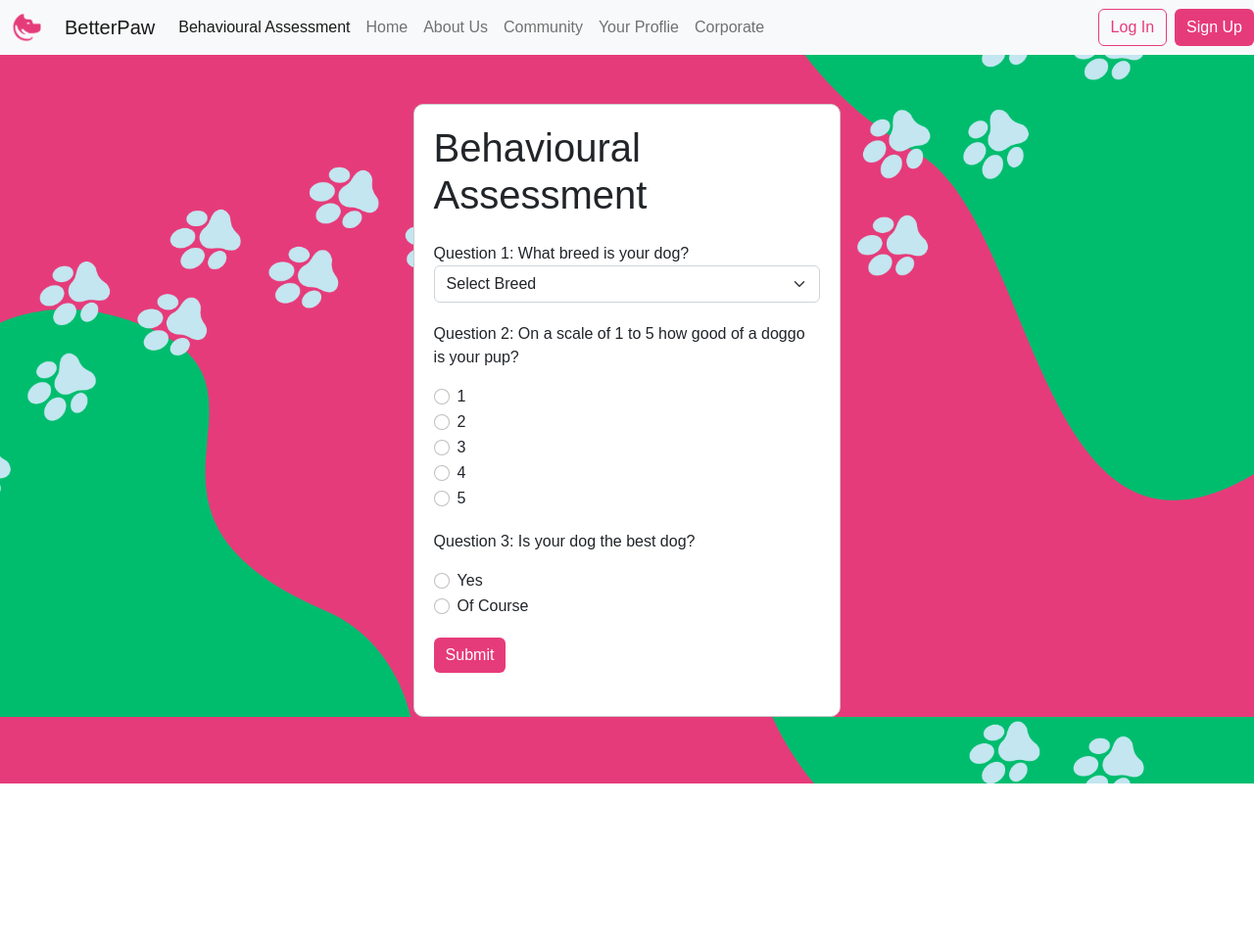
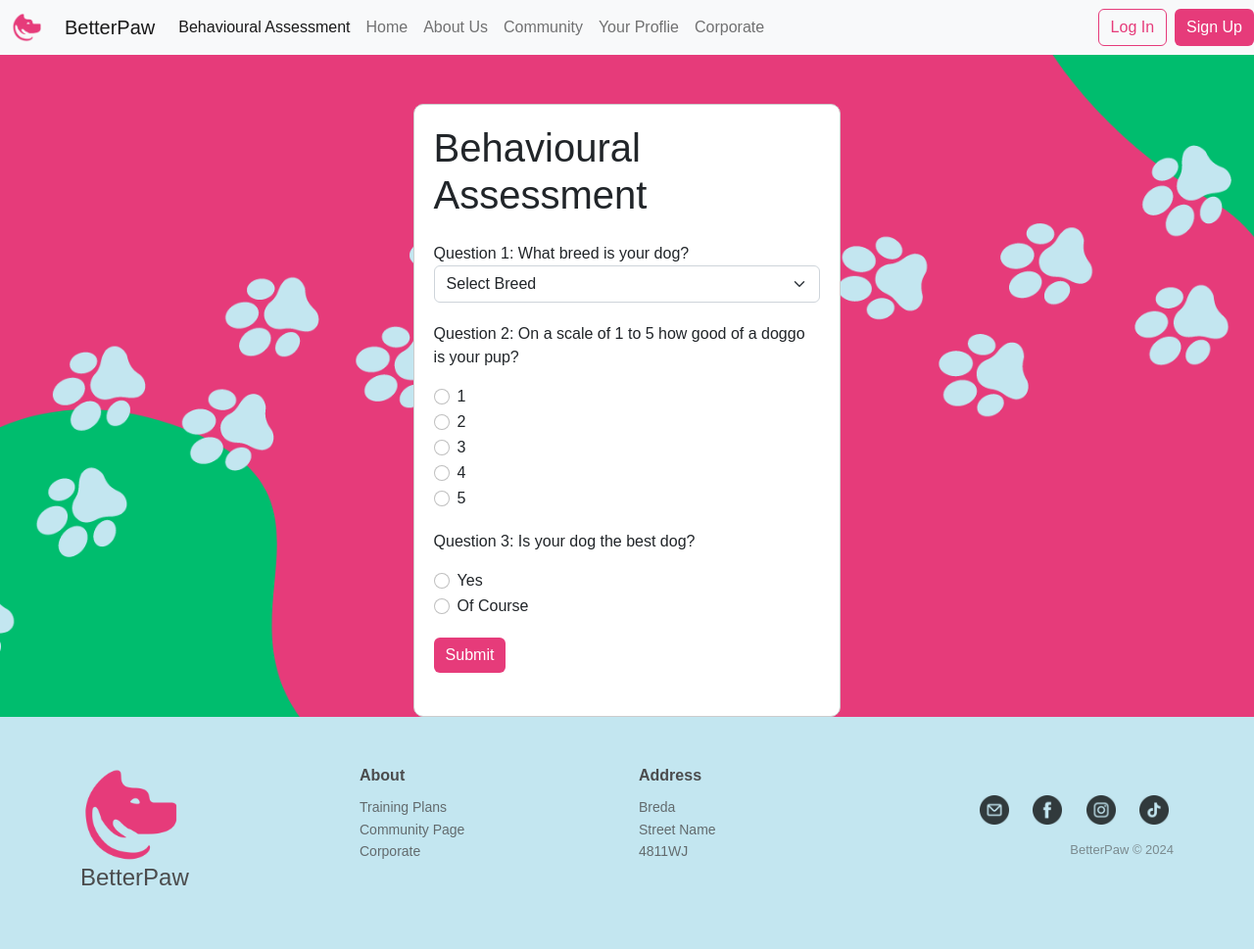
Before and after one commit to eillo24/BetterPaw, a plain HTML site: page assesment.html in a window 1280 px wide. Shown: the whole page at 98% size. Before the commit the page ends 800 px from the top, so only its background shows below. Drawn offline with nearby package versions, Linux system fonts and the light colour scheme; a web font is replaced by a local one.

Commit message:
footer last page

```diff
--- a/assesment.html
+++ b/assesment.html
@@ -112,6 +112,48 @@
             </div>
         </div>
     </div>
+
+    <div class="footer-clean">
+        <footer>
+            <div class="container">
+                <div class="row justify-content-center">
+                    <!-- Add logo and company name -->
+                    <div class="col-lg-3 item logo">
+                        <img src="images/betterpawlogo.png" alt="Logo" width="100" height="100">
+                        <h4 class="headings">BetterPaw</h4>
+                    </div>
+                    <!-- End logo and company name -->
+
+                    <!-- Other columns -->
+                    <div class="col-sm-4 col-md-3 item">
+                        <h3 class="headings">About</h3>
+                        <ul>
+                            <li><a href="index.html">Training Plans</a></li>
+                            <li><a href="community.html">Community Page</a></li>
+                            <li><a href="corporate.html">Corporate</a></li>
+                        </ul>
+                    </div>
+                    <div class="col-sm-4 col-md-3 item">
+                        <h3 class="headings">Address</h3>
+                        <ul>
+                            <li><a href="#">Breda</a></li>
+                            <li><a href="#">Street Name</a></li>
+                            <li><a href="#">4811WJ</a></li>
+                        </ul>
+                    </div>
+                    <div class="col-lg-3 item social">
+                        <a href="mailto:betterpaw00@gmail.com"><img src="images/email.png" alt="Email" width="30" height="30"></a>
+                        <a href="https://www.facebook.com/profile.php?id=61557301910055"><img src="images/facebook.png" alt="Facebook" width="30" height="30"></a>
+                        <a href="https://www.instagram.com/betterpaw_nl/"><img src="images/instagram.png" alt="Instagram" width="30" height="30"></a>
+                        <a href="https://www.tiktok.com/@betterpaw"><img src="images/tiktok.png" alt="TikTok" width="30" height="30"></a>
+                        <p class="copyright headings">BetterPaw © 2024</p>
+                    </div>
+                    <!-- End other columns -->
+                </div>
+            </div>
+        </footer>
+    </div>
+
     <script src="https://cdn.jsdelivr.net/npm/bootstrap@5.2.3/dist/js/bootstrap.bundle.min.js" integrity="sha384-kenU1KFdBIe4zVF0s0G1M5b4hcpxyD9F7jL+jjXkk+Q2h455rYXK/7HAuoJl+0I4" crossorigin="anonymous"></script>
 </body>
 </html>
--- a/css/styles.css
+++ b/css/styles.css
@@ -235,16 +235,6 @@ font-weight: 100;
     border: none; /* Remove default border */
   }
 
-  .decorative-line-bottom {
-    height: 100px;
-    background-image: url('../images/pawsbottom.png');
-    background-size: cover;
-    background-position: center;
-    margin-top: 20px;
-    margin-bottom: 0;
-    border: none;
-  }
-
 hr {
    opacity: 10;
   }
```
Also changed, not shown: index.html (+0 -1 lines).
